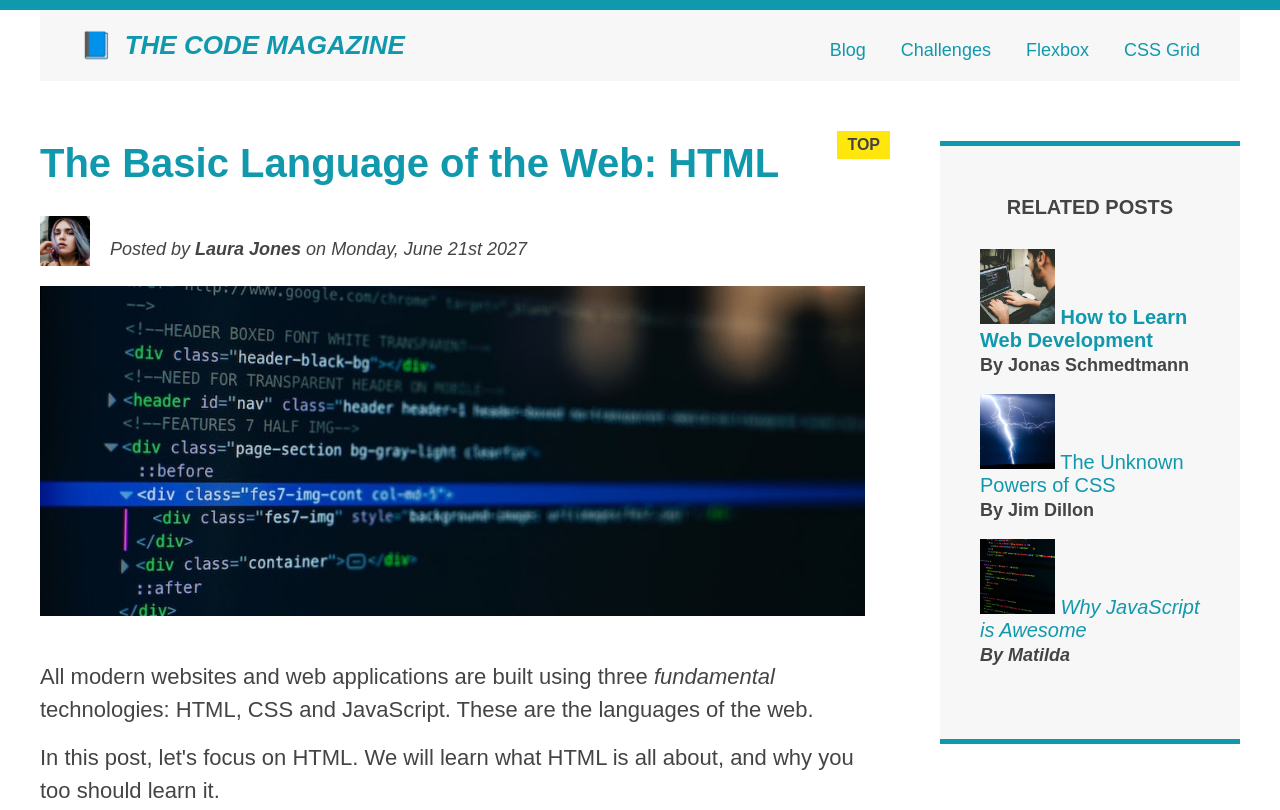
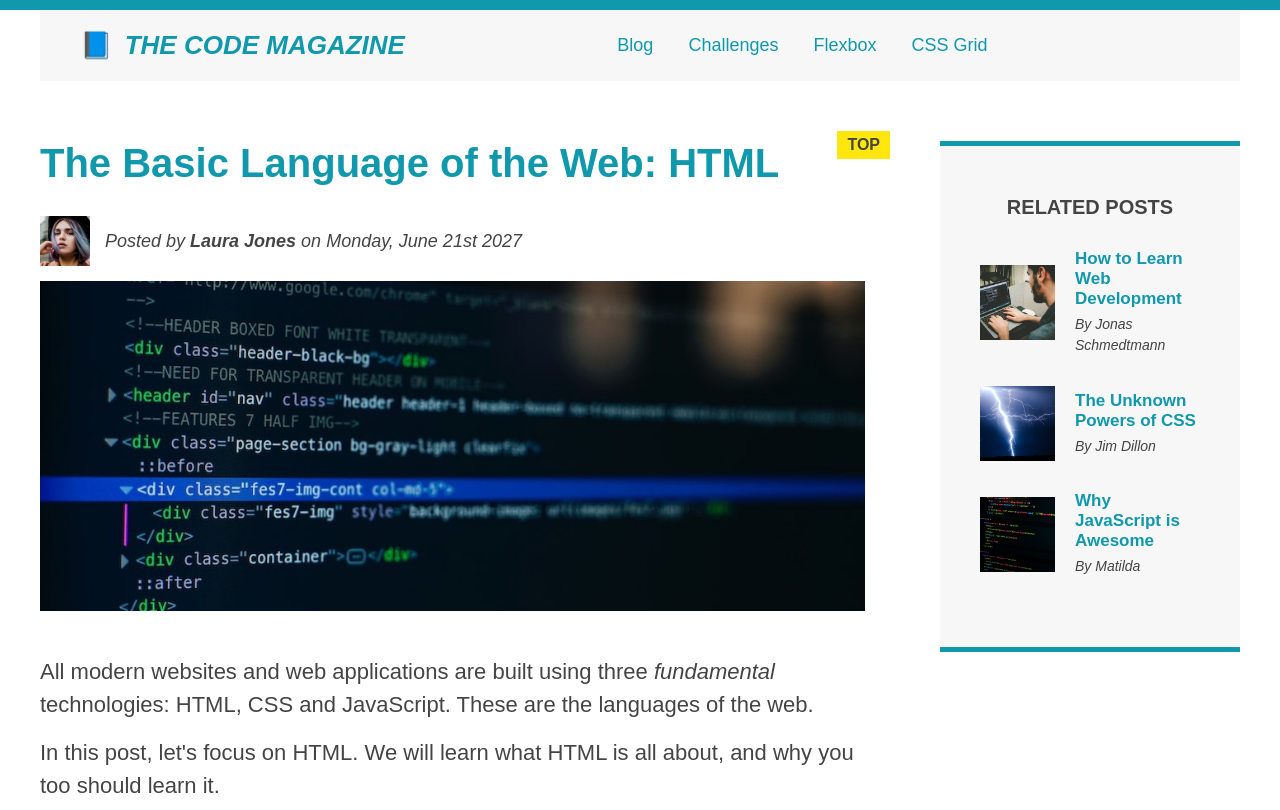
Before and after one commit to vcbalandra/SSCGI_BuildResponsiveReal-WorldWebsitesWIthHtmlAndCss-Balandra, a plain HTML site: page 04-CSS-Layouts/index.html in a window 1280 px wide. Shown: the top 810 px of the page. Drawn offline with Linux system fonts and the light colour scheme.

Commit message:
Added flexbox

```diff
--- a/04-CSS-Layouts/index.html
+++ b/04-CSS-Layouts/index.html
@@ -25,16 +25,17 @@
           <!-- <strong>This is the navigation</strong> -->
           <a href="blog.html">Blog</a>
           <a href="#">Challenges</a>
-          <a href="#">Flexbox</a>
-          <a href="#">CSS Grid</a>
+          <a href="flexbox.html">Flexbox</a>
+          <a href="css-grid.html">CSS Grid</a>
         </nav>
         <div class="clear"></div>
       </header>
 
+      <div class="row">
       <article>
         <header class="post-header">
           <h2>The Basic Language of the Web: HTML</h2>
-
+        <div class="author-box">
           <img
           src="img/laura-jones.jpg"
           alt="Headshot of Laura Jones"
@@ -46,6 +47,7 @@
           <p id="author" class="author">
             Posted by <strong>Laura Jones</strong> on Monday, June 21st 2027
           </p>
+        </div>
 
           <img
             src="img/post-img.jpg"
@@ -125,39 +127,45 @@
         <h4>Related posts</h4>
 
         <ul class="related">
-          <li>
+          <li class="related-post">
             <img
               src="img/related-1.jpg"
               alt="Person programming"
               width="75"
               height="75"
             />
-            <a href="#">How to Learn Web Development</a>
+            <div>
+              <a href="#" class="related-link">How to Learn Web Development</a>
               <p class="related-author">By Jonas Schmedtmann</p>
+            </div>
           </li>
-          <li>
+          <li class="related-post">
             <img
               src="img/related-2.jpg"
               alt="Lightning"
               width="75"
               height="75"
             />
-            <a href="#">The Unknown Powers of CSS</a>
+            <div>
+              <a href="#" class="related-link">The Unknown Powers of CSS</a>
               <p class="related-author">By Jim Dillon</p>
+            </div>
           </li>
-          <li>
+          <li class="related-post">
             <img
               src="img/related-3.jpg"
               alt="JavaScript code on a screen"
               width="75"
               height="75"
             />
-            <a href="#">Why JavaScript is Awesome</a>
+            <div>
+              <a href="#" class="related-link">Why JavaScript is Awesome</a>
               <p class="related-author">By Matilda</p>
+            </div>
           </li>
         </ul>
       </aside>
-
+    </div>
       <footer>
         <p id="copyright" class="copyright text">
           Copyright &copy; 2027 by The Code Magazine.
--- a/04-CSS-Layouts/style.css
+++ b/04-CSS-Layouts/style.css
@@ -197,7 +197,6 @@ nav a:link {
   display: block; */
 
   margin-right: 30px;
-  margin-top: 10px;
   display: inline-block;
 }
 
@@ -266,13 +265,12 @@ nav p {
   font-size: 18px;
 } */
 
-.author-img {
+/* .author-img {
   float: left;
   margin-bottom: 20px;
 }
 
 .author {
-  /* padding-left: 80px; */
   float: left;
   margin-top: 10px;
   margin: 20px;
@@ -308,4 +306,59 @@ aside {
 
 footer {
   clear: both;
+} */
+
+ .main-header {
+  display: flex;
+  align-items: center;
+  justify-content: space-between;
+ }
+
+ .author-box {
+  display: flex;
+  align-items: center;
+  margin-bottom: 15px;
+ }
+
+ .author {
+  margin-bottom: 0;
+  margin-left: 15px;
+ }
+
+ .related-post {
+  display: flex;
+  align-items: center;
+  gap: 20px;
+  margin-bottom: 30px;
+ }
+
+.related-link:link {
+  font-size: 17px;
+  font-weight: bold;
+  font-style: normal;
+  margin-bottom: 5px;
+  display: block;
 }
+
+ .related-author {
+  margin-bottom: 0;
+  font-size: 14px;
+  font-weight: normal;
+  font-style: italic;
+ }
+
+ .row {
+  display: flex;
+  align-items: flex-start;
+  gap: 75px;
+  margin-bottom: 60px;
+ }
+
+ article {
+  flex: 1;
+  margin-bottom: 0;
+ }
+
+ aside {
+  flex: 0 0 300px;
+ }
```
Also changed, not shown: 04-CSS-Layouts/flexbox.html (+36 -4 lines). Lines whose indentation alone changed are shown as unchanged.
